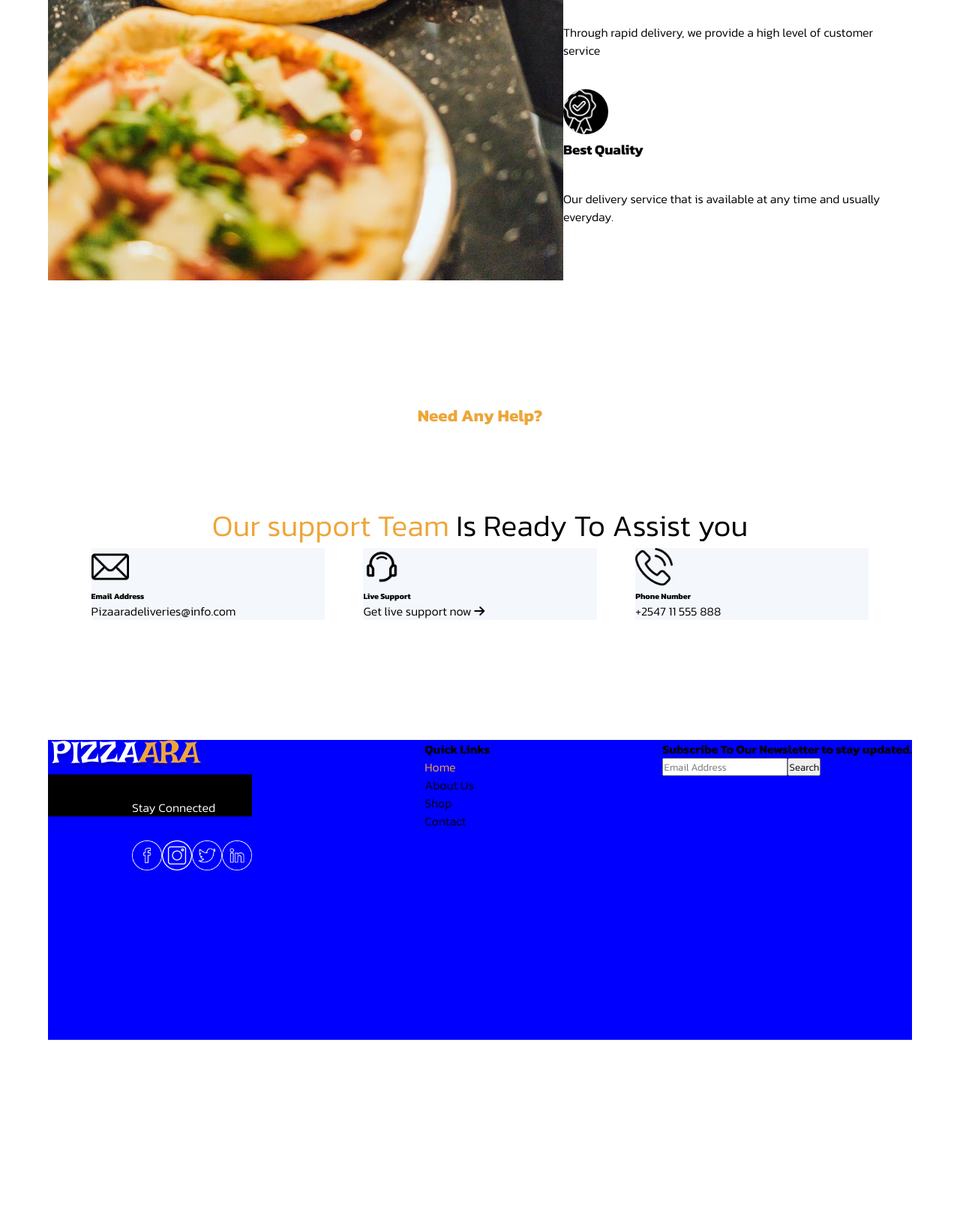
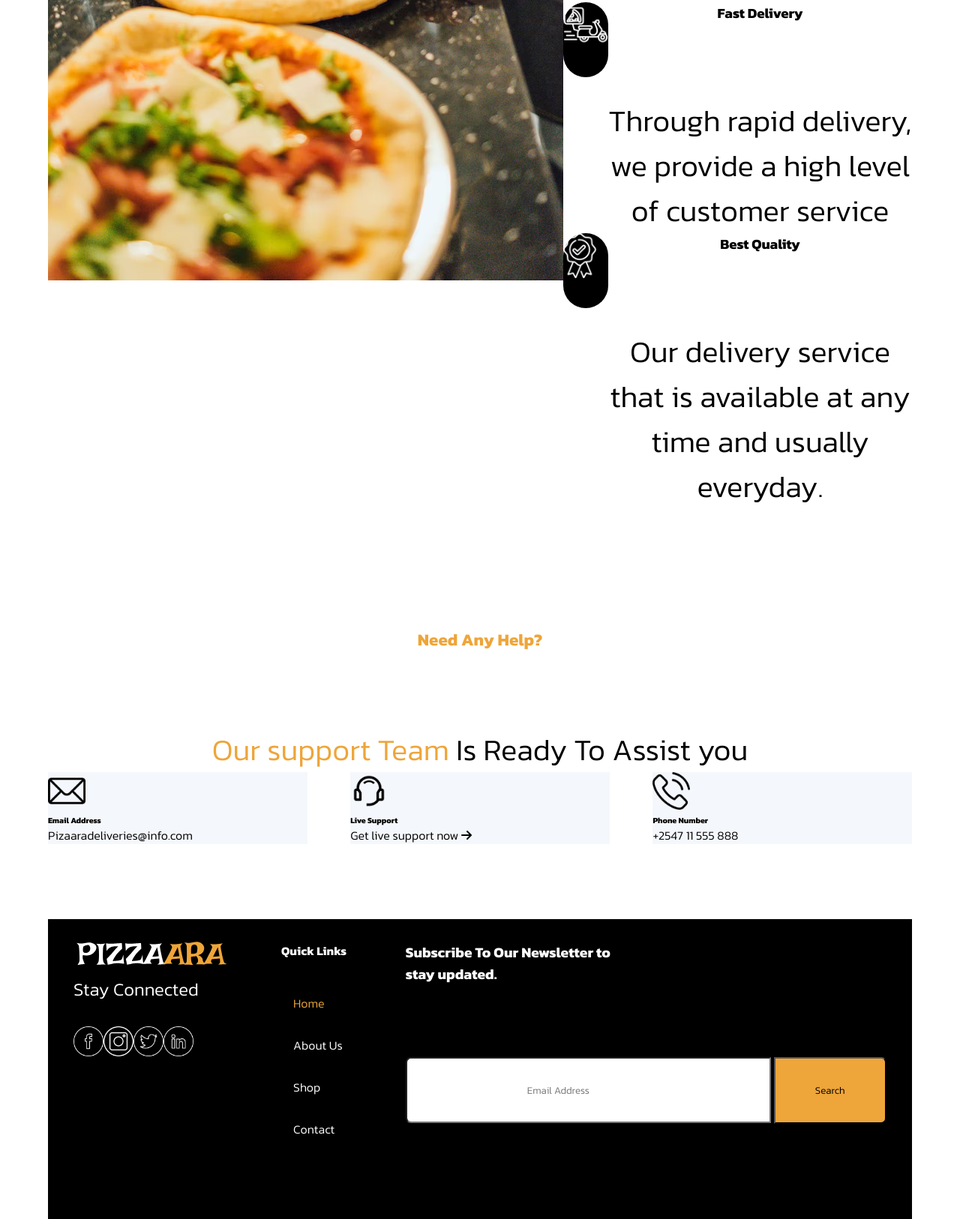
Before and after one commit to Moses200502/pizzaara, a plain HTML site: page index.html in a window 1280 px wide. Shown: the part 2435-4061 px from the top of the page at 75% size. Before the commit the page ends 3822 px from the top, so only its background shows below. Drawn offline with Linux system fonts and the light colour scheme.

Commit message:
have added a list on the footer

```diff
--- a/css/sections/footer.css
+++ b/css/sections/footer.css
@@ -1,24 +1,58 @@
 .footer{
   display: flex;
-  justify-content: space-between;
-  margin-top:10em ;
-  background-color:blue;
+  justify-content: space-around;
+  margin-top:100px ;
+  background-color:black;
   height:25em;
+}
+.footer__left{
+  padding-top:30px;
+}
+.footer__center{
+  padding-top:30px;
+}
+.footer__right{
+  padding-top:30px;
 }
 .white{
   color: white;
   margin-top:2em;
-  margin-left:7em;
+  font-size:1.5rem;
+}
+.footer__center h{
+  color: white;
 }
 .footer__center ul{
     list-style-type: none;
+    color: white;
+    padding-top: 30px;
 }
-.footer__right-image{
+.footer__center ul li{
+  padding:1em;
+}
+.footer__left-image{
   display: flex;
   margin-top: 2em;
-  margin-left: 7em;
 }
-.footer__right-content{
+.footer__left-content{
   display:flex;
   background-color:black;
 }
+.footer__right p{
+  color: white;
+  padding-bottom: 5em;
+  font-size: 1.2rem;
+}
+.footer__right--input{
+  display: flex;
+  border:3px solid black
+}
+.footer input{
+  padding: 2rem 10rem;
+  border-radius: 7px 0 0 7px;
+}
+.footer button{
+  padding: 2.45em 4em;
+  background-color: #eea539;
+  border-radius: 0 7px 7px 0;
+}
--- a/css/sections/menu.css
+++ b/css/sections/menu.css
@@ -58,12 +58,6 @@
     margin-top:2em;
     font-size: 2.5rem;
 }
-.menu__pizza--image-1 img{
-    background-color: black;
-    margin-top: 2.5em;
-    color:white;
-    border-radius:30px;
-}
 .content__content-image{
     display: flex;
     justify-content: space-between;
@@ -83,3 +77,13 @@
     font-size: 2.5rem;
     margin-top: 2.5em ;
 }
+.menu__image{
+    background-color: black;
+    border-radius:50px;
+    width: 100px;
+    height: 100px;
+}
+.menu__pizza--image-1{
+    display: flex;
+    text-align: center;
+}
--- a/index.html
+++ b/index.html
@@ -163,22 +163,35 @@
           <h4><strong>Why We Are <span class="orange">The Best</span></strong></h4>
           <p>We always try to maintain our food quality for our customers.  Our customers’ satisfaction is our top priority</p>
           <div class="menu__pizza--image-1">
+            <div class="menu__image">
           <img src="images/fresh-pizza.png" width="60">
+        </div>
+        <div class="menu__content">
           <h3><strong>Fresh Pizaa</strong></h3>
           <p>We make our pizza to suit your needs as we use the best quality ingredients</p>
+        </div>
           </div>
          <div class="menu__pizza--image-1">
+          <div class="menu__image">
           <img src="images/fast-delivery.png" width="60">
+        </div>
+        <div class="menu__content">
           <h3><strong>Fast Delivery</strong></h3>
           <p>Through rapid delivery, we provide a high level of customer service</p>
+        </div>
          </div>
          <div class="menu__pizza--image-1">
+          <div class="menu__image">
           <img src="images/quality.png" width="60">
+        </div>
+        <div class="menu__content">
           <h3><strong>Best Quality</strong></h3>
           <p>Our delivery service that is available at any time and usually everyday.</p>
+        </div>
          </div>
         </div>
       </div>
+    </div>
       <div class="container">
       <div class="menu__content">
         <div class="menu__content-h5-p">
@@ -208,12 +221,12 @@
     </section>
     <div class="container">
       <div class="footer">
-        <div class="footer__right">
+        <div class="footer__left">
           <img src="images/logo_light.svg">
           <div class="footer__right-content">
           <h class="white">Stay Connected</h>
           </div>
-          <div class="footer__right-image">
+          <div class="footer__left-image">
           <img src="images/facebook.png" width="40">
           <img src="images/instagram.png" width="40">
           <img src="images/twitter.png" width="40">
@@ -229,11 +242,12 @@
             <li>Contact</li>
           </ul>
         </div>
-        <div class="footer__left">
-          <p><strong>Subscribe To Our Newsletter to
+        <div class="footer__right">
+          <p><strong>Subscribe To Our Newsletter to<br>
             stay updated.</strong></p>
-            <div class="hero__content__left--input">
-              <input type="text" placeholder="Email Address"><button>Search</button>
+            <div class="footer___right--input">
+              <input type="text" placeholder="Email Address">
+              <button>Search</button>
             </div>
 
         </div>
```
